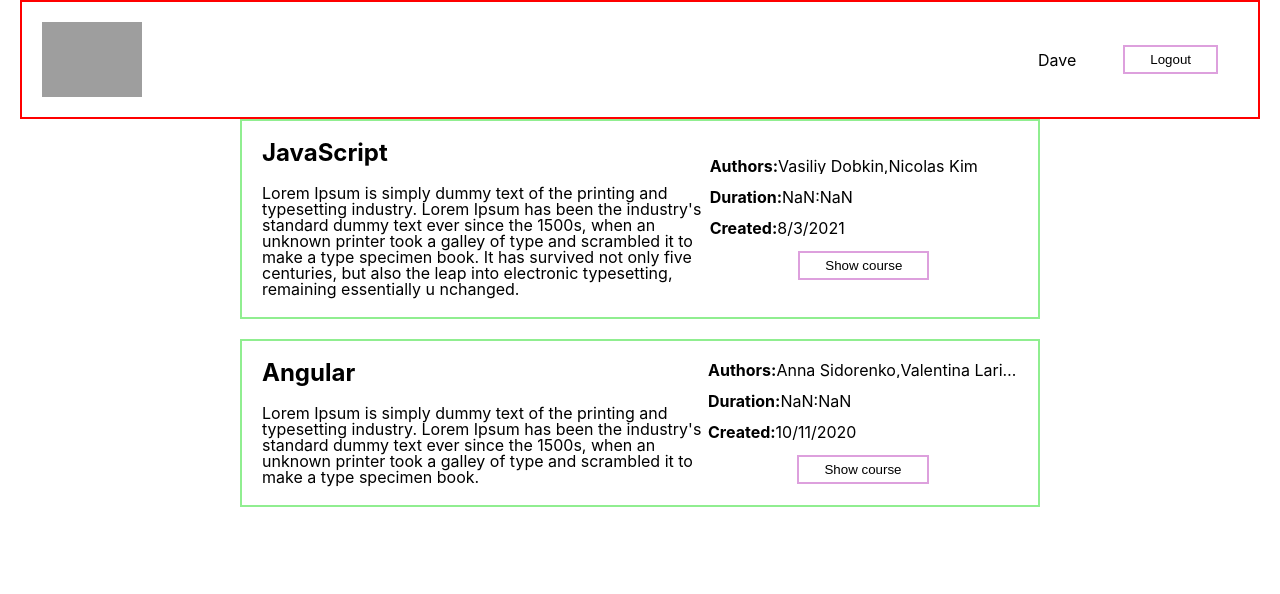
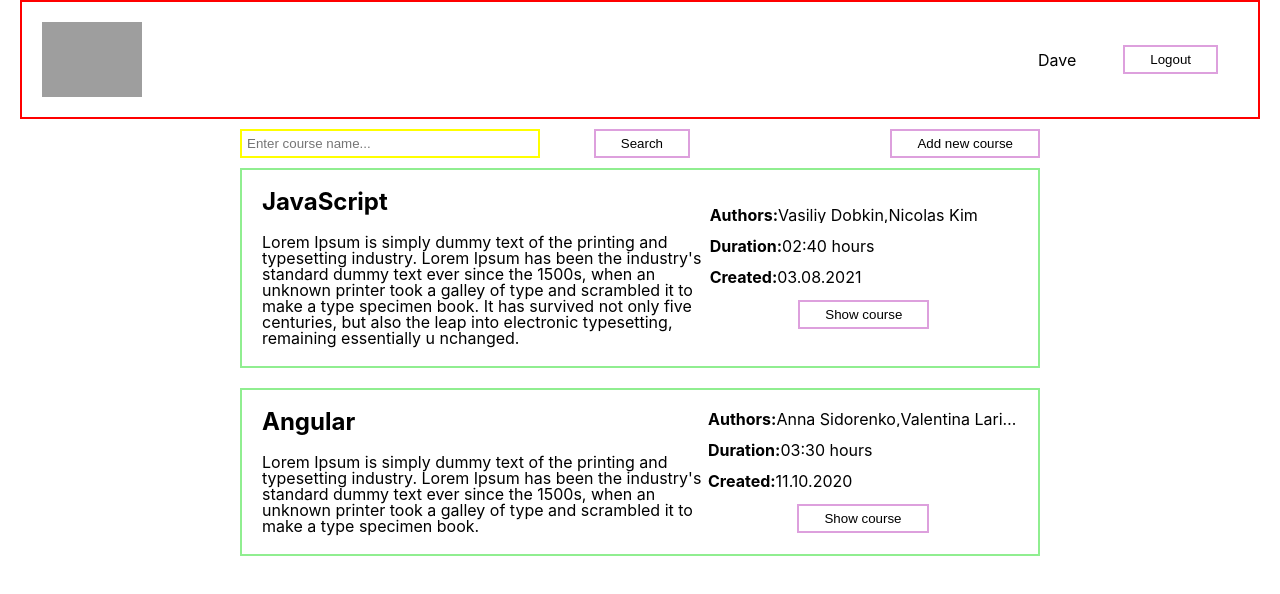
Before and after one commit to bonox2/courses-app, a React (Create React App) app: page / in a window 1280 px wide. Shown: the top 594 px of the page. Built offline with nearby package versions, Linux system fonts and the light colour scheme; grey boxes are pictures that could not be loaded; the HTML template or start-up script is replaced by a standard one.

Commit message:
input style done

```diff
--- /dev/null
+++ b/src/common/Input/Input.css
@@ -0,0 +1,12 @@
+
+
+.input_label{
+    margin: 0 auto;
+    width: 450px;
+}
+.input{
+    padding: 5px;
+    background: none;
+    border: solid 2px yellow;
+    width: 300px;
+}
--- /dev/null
+++ b/src/common/Input/Input.jsx
@@ -0,0 +1,10 @@
+import "./Input.css"
+
+export default function Input({labelText,placeHolderText,...props}){
+    return(
+        <label className="input_label" >
+            <span>{labelText}</span>
+            <input className="input" placeholder={placeHolderText} {...props}/>
+        </label>
+    )
+}
--- /dev/null
+++ b/src/components/Courses/Courses.css
@@ -0,0 +1,9 @@
+.search_bar_main{
+    display: flex;
+    justify-content: space-between;
+    width: 800px;
+    margin: 10px auto;
+}
+.search_bar_main btn{
+    line-height: 1;
+}
--- a/src/components/Courses/Courses.jsx
+++ b/src/components/Courses/Courses.jsx
@@ -1,14 +1,23 @@
+import "./Courses.css";
 import CourseCard from "./components/CourseCard/CourseCard";
 import { mockedCoursesList } from "../../constants";
 import { useState } from "react";
+import Button from "../../common/Button/Button";
+import SearchBar from "./components/SearchBar/SearchBar";
 
 export default function Courses() {
   const [courses, setCourses] = useState(mockedCoursesList);
   return (
-    <div className="courses_list">
+    <div>
+      <div className="search_bar_main">
+        <SearchBar/>
+        <Button buttonText='Add new course'/>
+      </div>
+      <div className="courses_list">
       {courses.map((course) => (
         <CourseCard key={course.id} course={course}/>
       ))}
     </div>
+    </div>
   );
 }
--- a/src/components/Courses/components/CourseCard/CourseCard.jsx
+++ b/src/components/Courses/components/CourseCard/CourseCard.jsx
@@ -2,6 +2,8 @@ import "./CourseCard.css";
 import Button from "../../../../common/Button/Button";
 import { mockedAuthorsList } from "../../../../constants";
 import pipeDuration from "../../../../helpers/pipeDuration";
+import dateGenerator from "../../../../helpers/dateGenerator";
+
 
 export default function CourseCard({ course }) {
   const authorsNames = course.authors.map(
@@ -21,11 +23,11 @@ export default function CourseCard({ course }) {
         </div>
         <div className="parameter">
           <dt>Duration: </dt>
-          <dd className="parameter_info" id="duration">{pipeDuration()} </dd>
+          <dd className="parameter_info" >{pipeDuration(course.duration)} </dd>
         </div>
         <div className="parameter">
           <dt>Created: </dt>
-          <dd className="parameter_info"> {course.creationDate}</dd>
+          <dd className="parameter_info"> {dateGenerator(course.creationDate)}</dd>
         </div>
         <Button buttonText="Show course" />
       </dl>
--- /dev/null
+++ b/src/components/Courses/components/SearchBar/SearchBar.css
@@ -0,0 +1,4 @@
+.search_bar{
+    display: flex;
+    width: 450px;
+}
--- /dev/null
+++ b/src/components/Courses/components/SearchBar/SearchBar.jsx
@@ -0,0 +1,18 @@
+import "./SearchBar.css";
+import Button from "../../../../common/Button/Button";
+import Input from "../../../../common/Input/Input";
+
+
+export default function SearchBar(){
+    function searchCourses(event){
+        event.preventDefault()
+        const searchQuery = event.target.search.value.trim().toLowerCase()
+        console.log(searchQuery)
+    }
+    return(
+        <form onSubmit={searchCourses} className="search_bar">
+            <Input placeHolderText="Enter course name..." type="search" name="search"/>
+            <Button buttonText="Search"/>
+        </form>
+    )
+}
--- /dev/null
+++ b/src/helpers/dateGenerator.js
@@ -0,0 +1,8 @@
+
+
+
+export default function dateGenerator(date){
+    return(
+        new Date(date).toLocaleDateString("uk")
+    )
+}
--- a/src/helpers/pipeDuration.js
+++ b/src/helpers/pipeDuration.js
@@ -5,6 +5,6 @@ export default function pipeDuration(duration){
     const hours = Math.floor(duration/60)
     const minutes = duration%60
     return (
-        hours + ":" + minutes
+        (hours<10 ? '0': '') + hours + ":" + (minutes <10 ? '0': '') + minutes +" hours"
     )
 }
```
